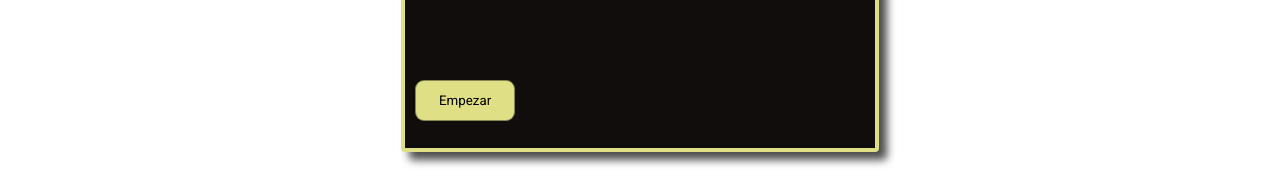
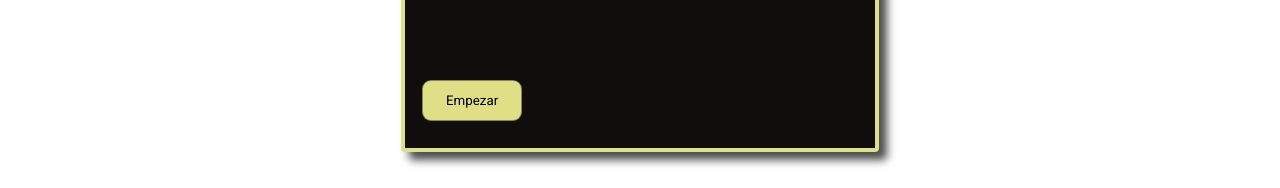
Before and after one commit to sebasxx85/englishProyect, an Angular app: page /home in a window 1280 px wide. Shown: the part 511-699 px from the top of the page. Built offline with nearby package versions, Linux system fonts and the light colour scheme.

Commit message:
add boton margin

```diff
--- a/src/app/components/home/home.component.scss
+++ b/src/app/components/home/home.component.scss
@@ -57,9 +57,10 @@ select {
   .button-container {
     position: absolute; /* Fija la posición respecto al contenedor padre */
     bottom: 10px; /* Alinea los botones a 10px del fondo */
-    left: 10px; /* Alinea los botones a 10px del lado izquierdo */
+    left: 17px; /* Alinea los botones a 10px del lado izquierdo */
     display: flex; /* Asegura que los botones estén alineados si hay más de uno */
     gap: 10px; /* Espaciado entre los botones si hay más de uno */
+    margin-top: 17px;
   }
 
   .boton:hover {
--- a/src/app/components/result/result.component.scss
+++ b/src/app/components/result/result.component.scss
@@ -44,9 +44,10 @@ select {
   .button-container {
     position: absolute; /* Fija la posición respecto al contenedor padre */
     bottom: 10px; /* Alinea los botones a 10px del fondo */
-    left: 10px; /* Alinea los botones a 10px del lado izquierdo */
+    left: 17px; /* Alinea los botones a 10px del lado izquierdo */
     display: flex; /* Asegura que los botones estén alineados si hay más de uno */
     gap: 10px; /* Espaciado entre los botones si hay más de uno */
+    margin-top: 17px;
   }
 
   .boton {
--- a/src/app/components/type1/type1.component.scss
+++ b/src/app/components/type1/type1.component.scss
@@ -90,17 +90,21 @@ select {
 
 
 .button-container {
-  display: flex;
-  align-items: center; /* Alinea verticalmente el botón y el contador */
-  justify-content: flex-start; /* Alinea los elementos al inicio */
-  gap: 30px; /* Espacio entre el botón y el contador */
+  position: absolute; /* Fija la posición respecto al contenedor padre */
+  bottom: 10px; /* Alinea los botones a 10px del fondo */
+  left: 17px; /* Alinea los botones a 10px del lado izquierdo */
+  display: flex; /* Asegura que los botones estén alineados si hay más de uno */
+  gap: 10px; /* Espaciado entre los botones si hay más de uno */
+  margin-top: 17px;
 }
+
 
 .contador-display {
   color: rgb(223, 223, 133);
   font-family: 'Roboto', sans-serif; /* Tipo de letra */
   font-weight: bold; /* Para resaltar el texto */
-  margin-bottom: 7px;
+  margin-top: 17px;
+  margin-left: 7px;
 }
 
 .select{
```
